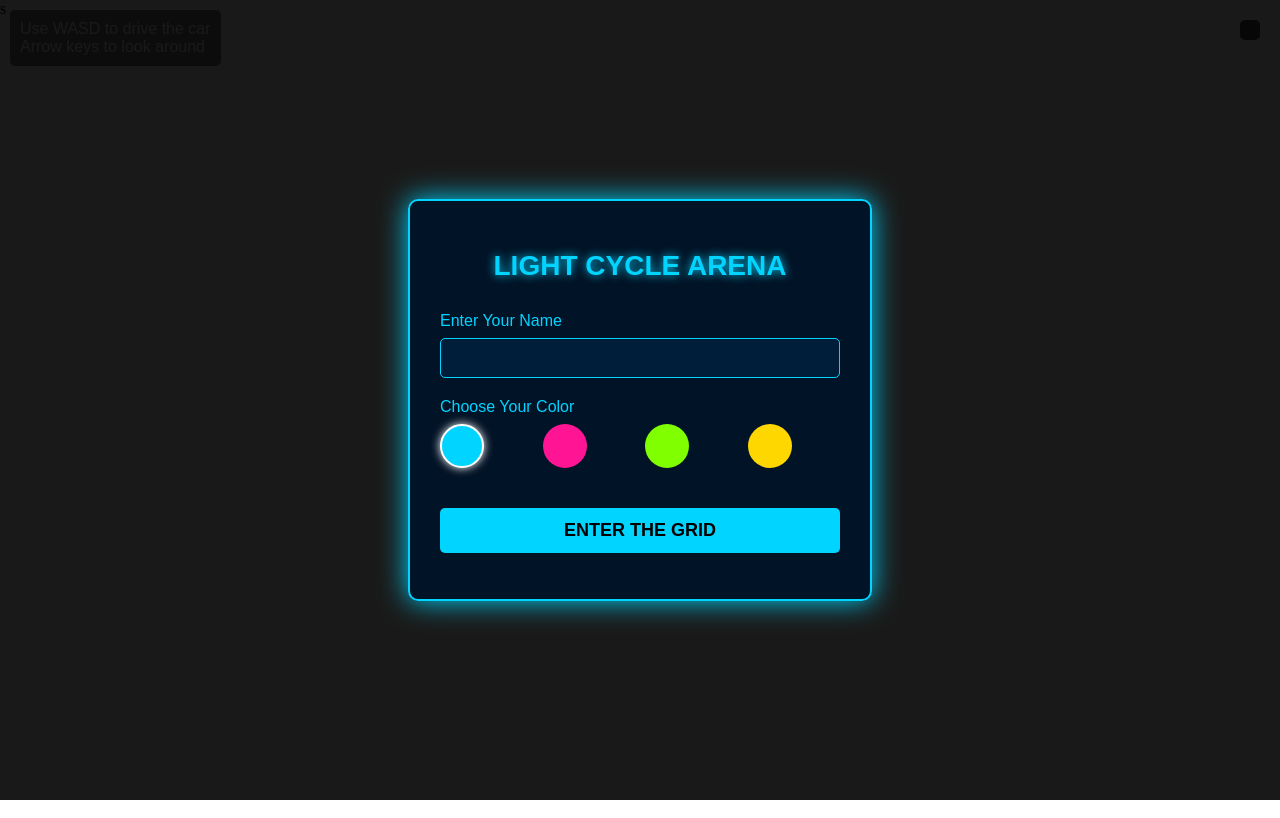
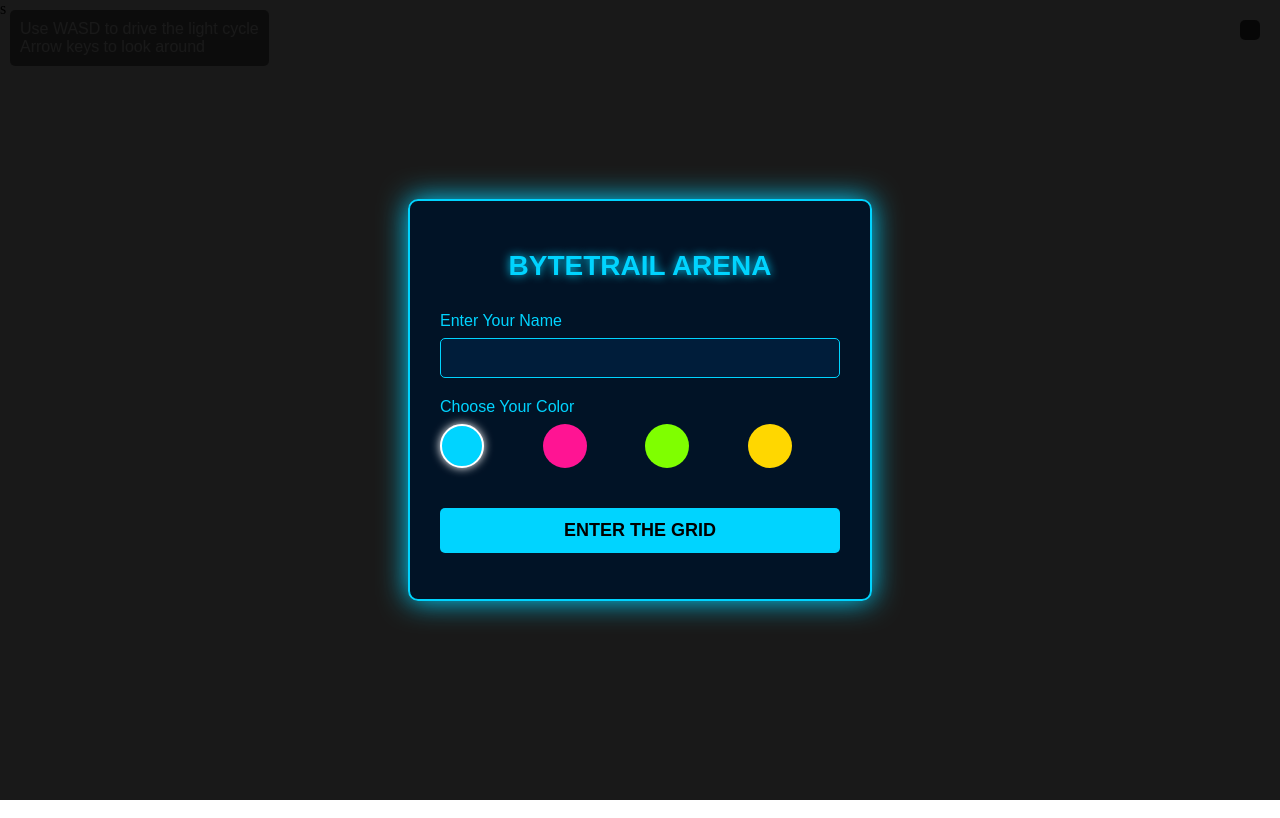
Before and after one commit to josh2c/bytetrailgame, a website built with Vite: page index.html in a window 1280 px wide. Built offline with nearby package versions, Linux system fonts and the light colour scheme.

Commit message:
Rename project to bytetrailgame / ByteTrail UI text updates

```diff
--- a/index.html
+++ b/index.html
@@ -3,7 +3,7 @@ s<!DOCTYPE html>
 <head>
     <meta charset="UTF-8">
     <meta name="viewport" content="width=device-width, initial-scale=1.0">
-    <title>3D Car Game</title>
+    <title>ByteTrail</title>
     <style>
         body {
             margin: 0;
@@ -26,7 +26,7 @@ s<!DOCTYPE html>
 </head>
 <body>
     <div id="instructions">
-        Use WASD to drive the car<br>
+        Use WASD to drive the light cycle<br>
         Arrow keys to look around
     </div>
     <script type="module" src="/src/main.ts"></script>
--- a/package.json
+++ b/package.json
@@ -1,5 +1,5 @@
 {
-  "name": "cargame",
+  "name": "bytetrailgame",
   "version": "1.0.0",
   "type": "module",
   "scripts": {
@@ -10,7 +10,7 @@
   "keywords": [],
   "author": "",
   "license": "ISC",
-  "description": "",
+  "description": "ByteTrail — a 3D light-cycle style game built with Three.js and Vite",
   "dependencies": {
     "three": "^0.162.0"
   },
--- a/src/main.ts
+++ b/src/main.ts
@@ -1116,7 +1116,7 @@ function createStartMenu() {
 
     const menuHTML = `
         <div class="menu-container">
-            <h1 class="menu-title">Light Cycle Arena</h1>
+            <h1 class="menu-title">ByteTrail Arena</h1>
             <form class="menu-form" id="startForm">
                 <div class="form-group">
                     <label for="playerName">Enter Your Name</label>
```
